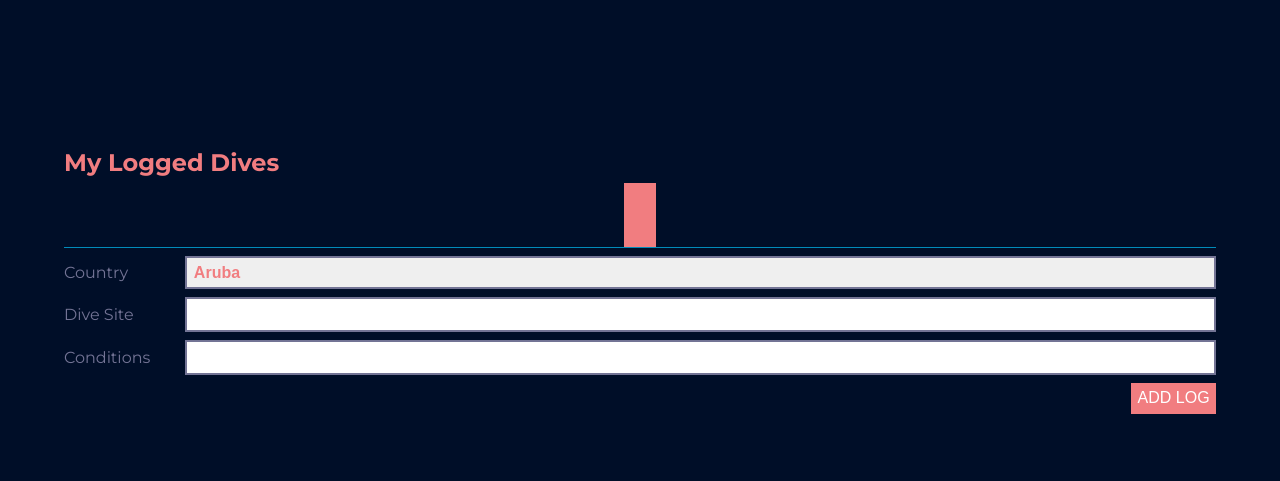
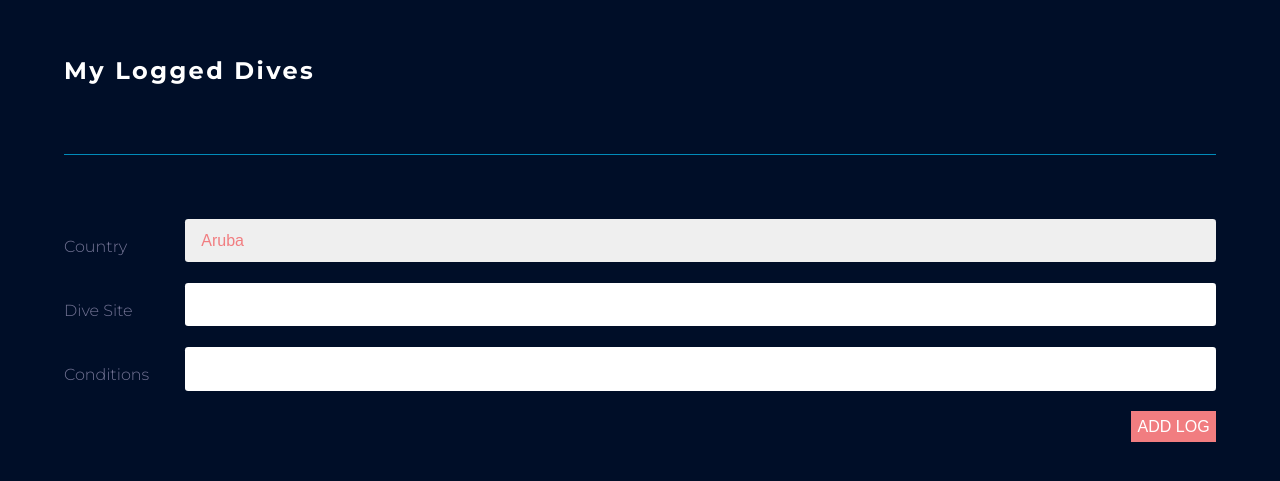
Before and after one commit to KevinMeldau/scuba-front, a React (Create React App) app: page / in a window 1280 px wide. Shown: the part 121-602 px from the top of the page. Built offline with nearby package versions, Linux system fonts and the light colour scheme; no server answers.

Commit message:
Did some styling stuff

```diff
--- a/src/styles.css
+++ b/src/styles.css
@@ -17,6 +17,7 @@
 	--fs-h2: 1.3rem;
 	--fs-h3: 1.1rem;
 	--fs-body: 1rem;
+	--ls-h2: 0.1em;
 	--btn-padding: 0.6em 1.5em;
 	--mgn-btm-none: 0;
 	--mgn-btm-sm: 0.8em;
@@ -39,6 +40,7 @@ body {
 	font-family: "Montserrat", sans-serif;
 	line-height: 1.6;
 	color: var(--clr-light);
+	font-weight: var(--fw-light);
 	height: 100vh;
 	background-color: #000e28;
 	display: grid;
@@ -47,9 +49,7 @@ body {
 }
 
 h2 {
-	color: #f17d80;
-	margin: 0;
-	/* text-align: center; */
+	letter-spacing: var(--ls-h2);
 }
 
 section {
@@ -59,8 +59,8 @@ section {
 section > article {
 	display: flex;
 	justify-content: space-between;
-	min-width: 15rem;
-	color: white;
+	/* min-width: 15rem; */
+	/* color: white; */
 	border-bottom: 1px solid var(--clr-accent);
 	/* margin: 0.1rem; */
 	/* background-color: #737495; */
@@ -68,12 +68,6 @@ section > article {
 
 article > div {
 	padding: 2em 0.5rem;
-}
-
-article > div:nth-child(2) {
-	width: 2rem;
-	background-color: #f17d80;
-	text-align: center;
 }
 
 label {
@@ -90,15 +84,14 @@ label span {
 input,
 select {
 	width: 100%;
-	font-family: Arial, Helvetica, sans-serif;
 	font-size: 1rem;
-	font-weight: bold;
-	padding: 0.4rem;
+	padding: 0.8rem 1rem;
 	color: #f17d80;
-	border: 2px solid #737495;
-	border-radius: 0;
+	border: none;
+	border-radius: 0.2em;
 	outline: none;
 	-webkit-appearance: none;
+	margin-bottom: var(--mgn-btm-sm);
 }
 
 button {
@@ -118,6 +111,6 @@ button:hover {
 	background-color: #737495;
 }
 
-hr {
-	border: 1px solid red;
+form {
+	margin: 4em 0;
 }
```
